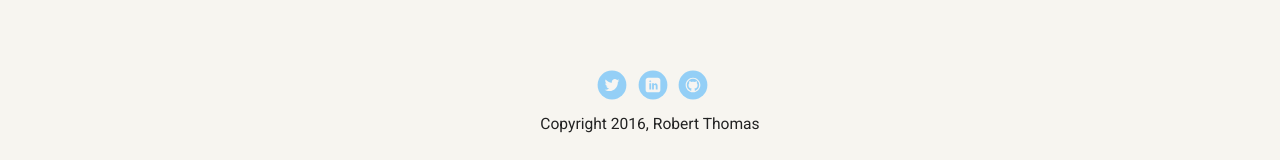
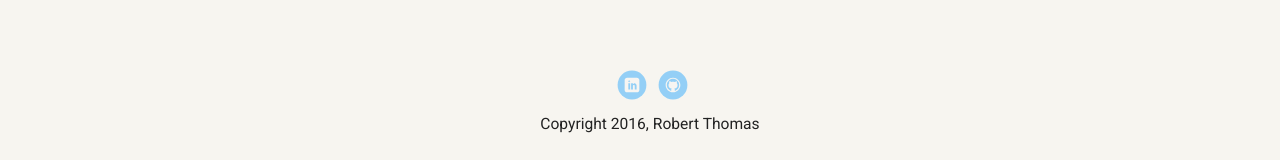
Before and after one commit to MrRThomas/GitHubTut, a plain HTML site: page index.html in a window 1280 px wide. Shown: the part 1037-1197 px from the top of the page. Drawn offline with Linux system fonts and the light colour scheme; a web font is replaced by a local one.

Commit message:
Update index.html

```diff
--- a/index.html
+++ b/index.html
@@ -47,7 +47,6 @@
     </main>
     <footer>
       <ul>
-        <li><a href="http://www.twitter.com/robbeewrite" class="social twitter">Twitter</a></li>
         <li><a href="http://www.linkedin.com/in/robert-thomas-6a7b50127" class="social linkedin">LinkedIn</a></li>
         <li><a href="http://github.com/MrRThomas" class="social github">Github</a></li>
       </ul>
```
